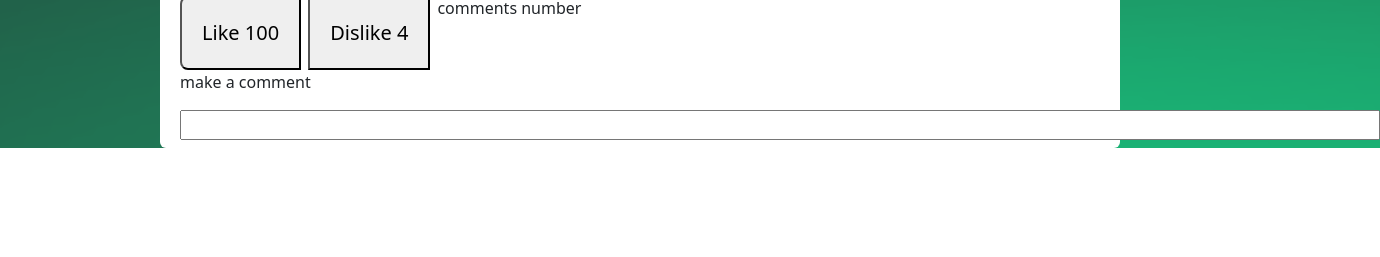
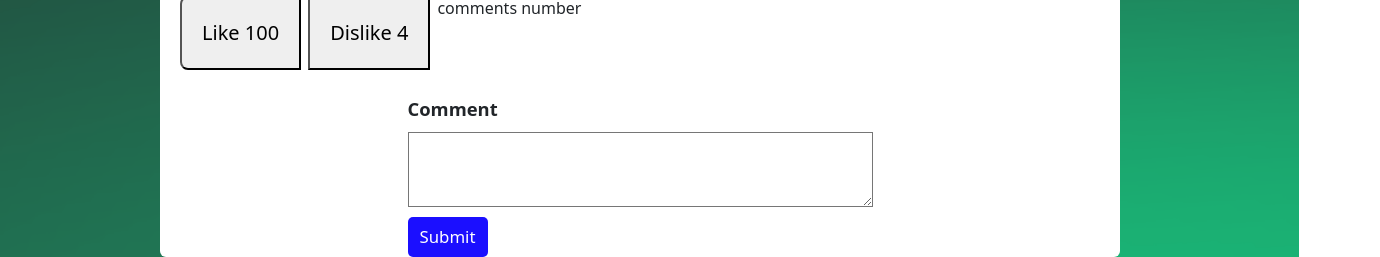
Before and after one commit to EmilioGtz19/Proyecto-Programacion-Web-ll, a React (Create React App) app in the folder pocom/client/: page / in a window 1280 px wide. Shown: the part 922-1179 px from the top of the page, 1380 px wide, since content can reach past the window. Before the commit the page ends 1070 px from the top, so only its background shows below. Built offline with nearby package versions, Linux system fonts and the light colour scheme.

Commit message:
comment section

```diff
--- a/pocom/client/src/pages/Home.js
+++ b/pocom/client/src/pages/Home.js
@@ -9,6 +9,16 @@ const Home = () => {
 
   const [likeActive, setLikeActive] = useState(false)
   const [dislikeActive, setDislikeActive] = useState(false)
+
+  const [comment, setComment] = useState("")
+  const [comments, setComments] = useState([])
+
+  const onClickHandler = (e) => {
+    setComments((comments) => [...comments, comment])
+  }
+  const onChangeHandler = (e) => {
+    setComment(e.target.value)
+  }
 
   function likeFunction(){
     if(likeActive){
@@ -46,14 +56,14 @@ const Home = () => {
       <div>
         <nav class="navbar bg-body-tertiary bg-white">
           <div class="container-fluid">
-            <a class="navbar-brand" href="#">Pocom</a>
+            <a class="navbar-brand" href="/">Pocom</a>
             <form class="d-flex" role="search">
               <input className="inputTextLarge" type="text"></input>
               <button className="navLeftMargin btn btn-success">Search</button>
             </form>
             <div>
-              <button className="btn btn-primary">Login</button>
-              <button className="navLeftMargin btn btn-success">Profile</button>
+              <a className="btn btn-primary" href="/login">Login</a>
+              <a className="navLeftMargin btn btn-success" href="/profile">Profile</a>
             </div>
           </div>
         </nav>
@@ -85,10 +95,21 @@ const Home = () => {
               <p>comments number</p>
             </div>
 
-            <div className="leftMargin">
-              <p>make a comment</p>
-              <input className="inputTextLarge mb-2" type="text"></input>
+            <div className="mt-3 main-container">
+              <div className="comment-flexbox">
+                <h3 className="comment-text">Comment</h3>
+                <textarea
+                  value={comment}
+                  onChange={onChangeHandler}
+                  className="input-box"
+                />
+                <button onClick={onClickHandler} className="comment-button">Submit</button>
+              </div>
             </div>
+
+            {comments.map((text) => (
+                <div className="comment-container leftMargin">{text}</div>
+            ))}
           </div>
         </div>
       </div>
--- a/pocom/client/src/pages/Profile.js
+++ b/pocom/client/src/pages/Profile.js
@@ -45,6 +45,21 @@ const Profile = () => {
     };
 
     return(
+<div>
+        <nav class="navbar bg-body-tertiary bg-white">
+          <div class="container-fluid">
+            <a class="navbar-brand" href="/">Pocom</a>
+            <form class="d-flex" role="search">
+              <input className="inputTextLarge" type="text"></input>
+              <button className="navLeftMargin btn btn-success">Search</button>
+            </form>
+            <div>
+              <a className="btn btn-primary" href="/login">Login</a>
+              <a className="navLeftMargin btn btn-success" href="/profile">Profile</a>
+            </div>
+          </div>
+        </nav>
+
     <div className="divProfile">
 
         <div style={{width: 550}} className="App bg-white p-5 rounded-5 text-success shadow-lg">
@@ -109,6 +124,7 @@ const Profile = () => {
         </div>
 
     </div>
+</div>
     );
 
 }
--- a/pocom/client/src/styles/Home.css
+++ b/pocom/client/src/styles/Home.css
@@ -40,3 +40,52 @@
     overflow: hidden;
     cursor: pointer;
 }
+
+.main-container {
+    /*height: 100vh;*/
+    display: flex;
+    flex-direction: column;
+    justify-content: flex-end;
+    align-items: center;
+    /*margin-top: -200px;*/
+  }
+
+  .comment-flexbox {
+    display: flex;
+    flex-direction: column;
+    align-items: flex-start;
+  }
+
+  .comment-text {
+    margin: 12px 0;
+    font-size: 1.15rem;
+    font-weight: 600;
+  }
+
+  .input-box {
+    height: 75px;
+    width: 465px;
+    background-color: #ffffff;
+  }
+
+  .comment-button {
+    height: 40px;
+    width: 80px;
+    background-color: #1b0fff;
+    color: white;
+    font-size: 1.05rem;
+    margin-top: 10px;
+    border-radius: 5px;
+    border-style: none;
+    cursor: pointer;
+  }
+
+  .comment-container {
+    height: 75px;
+    width: 465px;
+    background-color: #eeeeee;
+    border-radius: 5px;
+    margin: 10px 0;
+    margin-left: 20px;
+    word-break: break-all;
+  }
--- a/pocom/client/src/styles/Profile.css
+++ b/pocom/client/src/styles/Profile.css
@@ -2,7 +2,7 @@
     display: flex;
     align-items: center;
     justify-content: center;
-    height: 200vh;
+    height: 175vh;
     background-image: url("../images/pocomSignup.png");
     background-size: cover;
 }
```
